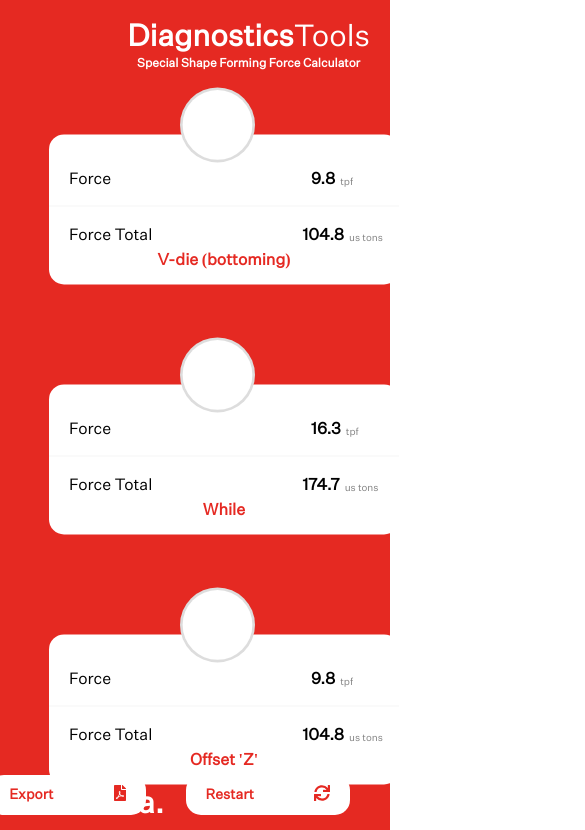
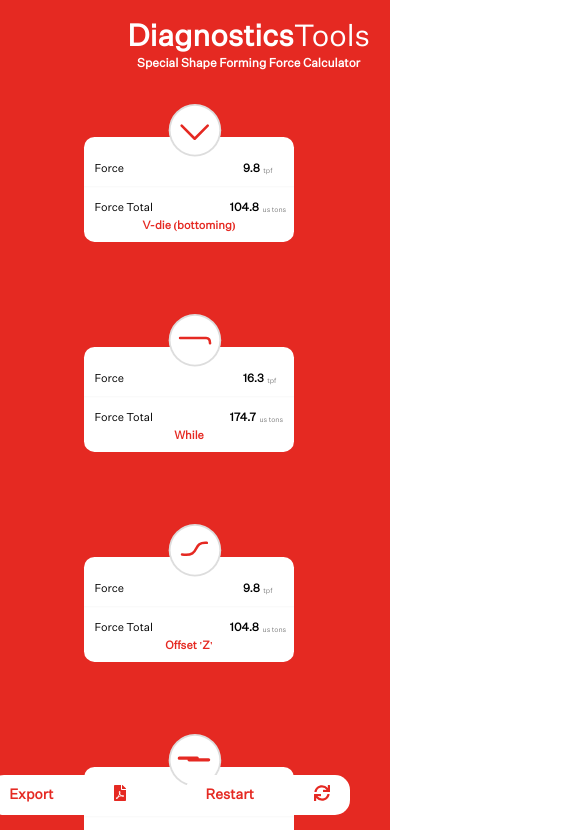
Before and after one commit to edgarkiljak/shape-forming-force-calculator, a React (Create React App) app: page / in a window 390 px wide. Shown: the top 830 px of the page, 585 px wide, since content can reach past the window. Built offline with nearby package versions, Linux system fonts and the light colour scheme.

Commit message:
slide 6 developed

```diff
--- a/public/data.json
+++ b/public/data.json
@@ -3,36 +3,36 @@
     "force": 9.8,
     "forceTotal": 104.8,
     "Description": "V-die (bottoming)",
-    "icon": "<svg xmlns='http://www.w3.org/2000/svg' width='1123' height='794'  stroke='#e52922' stroke-linecap='round' stroke-linejoin='round' fill='#fff' fill-rule='evenodd'><path fill='none' d='M399.5 199.5l100 100 100-100'/></svg>"
+    "icon": "M399.5 199.5l100 100 100-100"
   },
   {
     "force": 16.3,
     "forceTotal": 174.7,
     "Description": "While",
-    "icon": "<svg xmlns='http://www.w3.org/2000/svg' width='1123' height='794'  stroke='#e52922' stroke-linecap='round' stroke-linejoin='round' fill='#fff' fill-rule='evenodd'><path fill='none' d='M399.5 249.5q0 0 100 0 15 0 15 20'/></svg>"
+    "icon": "M399.5 249.5q0 0 100 0 15 0 15 20"
   },
   {
     "force": 9.8,
     "forceTotal": 104.8,
     "Description": "Offset 'Z'",
-    "icon": "<svg xmlns='http://www.w3.org/2000/svg' width='1123' height='794'  stroke='#e52922' stroke-linecap='round' stroke-linejoin='round' fill='#fff' fill-rule='evenodd'><path fill='none' d='M399.5 199.5l100 100 100-100'/></svg>"
+    "icon": "M399.5 349.5c75 10 35-50 95-45"
   },
   {
     "force": 19.5,
     "forceTotal": 209.6,
     "Description": "Material Thickness Offset",
-    "icon": "<svg xmlns='http://www.w3.org/2000/svg' width='1123' height='794'  stroke='#e52922' stroke-linecap='round' stroke-linejoin='round' fill='#fff' fill-rule='evenodd'><path fill='none' d='M399.5 199.5l100 100 100-100'/></svg>"
+    "icon": "M399.5 269.5q0 0 55 0m-25 5q0 0 60 0"
   },
   {
     "force": 14.6,
     "forceTotal": 157.2,
     "Description": "Channel 'U'",
-    "icon": "<svg xmlns='http://www.w3.org/2000/svg' width='1123' height='794'  stroke='#e52922' stroke-linecap='round' stroke-linejoin='round' fill='#fff' fill-rule='evenodd'><path fill='none' d='M399.5 199.5l100 100 100-100'/></svg>"
+    "icon": "M399.5 249.5v50h60v-50"
   },
   {
     "force": 13,
     "forceTotal": 139.8,
     "Description": "V-rib 'V'",
-    "icon": "<svg xmlns='http://www.w3.org/2000/svg' width='1123' height='794'  stroke='#e52922' stroke-linecap='round' stroke-linejoin='round' fill='#fff' fill-rule='evenodd'><path fill='none' d='M399.5 199.5l100 100 100-100'/></svg>"
+    "icon": "M369.5 249.5h7.5l22.5 25 20-25h5m0 0h2.5"
   }
 ]
--- a/src/App.js
+++ b/src/App.js
@@ -32,9 +32,9 @@
         selectedBoxIndex={slideTwoState.selectedBox}
         onChange={handleSlideTwoChange}
       />
-      <Slide3 isInView={currentSlide === 1} />
-      <Slide4 isInView={currentSlide === 2} />
-      <Slide5 isInView={currentSlide === 3} />
+      <Slide3 onChange={handleSlideThreeChange} isInView={currentSlide === 1} />
+      <Slide4 onChange={handleSlideFourChange} isInView={currentSlide === 2} />
+      <Slide5 onChange={handleSlideFiveChange} isInView={currentSlide === 3} />
       <Slide6 isInView={currentSlide === 4} />
     </div>
   );
--- a/src/components/buttons/ButtonWhite.js
+++ b/src/components/buttons/ButtonWhite.js
@@ -4,8 +4,9 @@
 
 const ButtonWhite = (props) => {
   const { label, icon } = props;
+
   return (
-    <div className="button white-button">
+    <div onClick={() => props.onClick()} className="button white-button">
       <div className="white-button-label">{label}</div>
       <div className="white-button-icon">
         {' '}
--- a/src/components/slide-6/ForceContainer.js
+++ b/src/components/slide-6/ForceContainer.js
@@ -3,6 +3,7 @@
 
 const ForceContainer = (props) => {
   const {
+    svgClass,
     circleIcon,
     topPanelValue,
     bottomPannelValue,
@@ -12,7 +13,21 @@
     <div className="force-container">
       <div className="circle-container">
         <div className="inner-circle">
-          <div className="circle-icon">{circleIcon}</div>
+          <div className="circle-icon">
+            <svg
+              className={`svgClass-${props.svgClass}`}
+              xmlns="http://www.w3.org/2000/svg"
+              width="1123"
+              height="794"
+              stroke="#e52922"
+              strokeLinecap="round"
+              strokeLinejoin="round"
+              fill="#fff"
+              fillRule="evenodd"
+            >
+              <path fill="none" d={circleIcon} />
+            </svg>
+          </div>
         </div>
       </div>
       <div className="panel-container">
--- a/src/components/slide-6/Slide6.js
+++ b/src/components/slide-6/Slide6.js
@@ -32,7 +32,11 @@
     getData();
   }, []);
 
-  console.log(data);
+  console.log(data.icon);
+  // Mimics Export button functionality
+  const alertExported = () => {
+    alert('Exported!');
+  };
 
   return (
     data.length > 0 && (
@@ -47,7 +51,8 @@
             return (
               <ForceContainer
                 key={index}
-                // circleIcon={el.icon}
+                svgClass={index}
+                circleIcon={el.icon}
                 topPanelValue={el.force}
                 bottomPannelValue={el.forceTotal}
                 panelDescription={el.Description}
@@ -57,7 +62,11 @@
         </div>
         <Logo position="bottom" headline="Brand ltda." />
         <div className="buttons-container">
-          <ButtonWhite label="Export" icon={faFilePdf} />
+          <ButtonWhite
+            onClick={() => alertExported()}
+            label="Export"
+            icon={faFilePdf}
+          />
           <ButtonWhite label="Restart" icon={faSync} />
         </div>
       </div>
--- a/src/components/slide-6/Slide6.scss
+++ b/src/components/slide-6/Slide6.scss
@@ -142,7 +142,79 @@
   stroke-width: 20px;
 }
 
-.circle-icon svg:nth-child(5) {
-  transform: scale(0.5) translate(-943px, -628px);
-  stroke-width: 20px;
+.svgClass-1 {
+  transform: translate(-495px, -317px) scale(0.4) !important;
+  stroke-width: 10px !important;
 }
+
+.svgClass-2 {
+  transform: translate(-492px, -347px) scale(0.4) !important;
+  stroke-width: 10px !important;
+}
+
+.svgClass-3 {
+  transform: translate(-480px, -312px) scale(0.5) !important;
+  stroke-width: 10px !important;
+}
+
+.svgClass-4 {
+  transform: scale(0.5) translate(-943px, -628px) !important;
+  stroke-width: 10px !important;
+}
+
+.svgClass-5 {
+  transform: scale(0.5) translate(-913px, -608px) !important;
+  stroke-width: 10px !important;
+}
+
+@media only screen and (max-width: 768px) {
+  .makeStyles-root-1 {
+    width: 55% !important;
+  }
+
+  .analysing-headline {
+    font-size: 20px;
+    text-align: left;
+    left: 10px;
+    top: 170px;
+  }
+
+  .force-container {
+    transform: scale(0.7);
+    margin: 30px 0px;
+    width: 300px;
+  }
+
+  .circle-container {
+    margin: -47px 121px;
+    top: 10%;
+    width: 75px;
+    height: 75px;
+    background: #dddddd;
+    border-radius: 50%;
+  }
+
+  .top-panel-label,
+  .bottom-panel-label {
+    margin: 40px 130px 10px 15px;
+    white-space: nowrap;
+  }
+
+  .top-panel-value,
+  .bottom-panel-value {
+    margin: 40px 150px 10px -20px;
+    font-weight: bold;
+  }
+
+  .top-panel-value {
+    margin: 40px 150px 10px 40px;
+  }
+
+  .top-panel-unit,
+  .bottom-panel-unit {
+    margin: 46px 200px 10px -145px;
+    color: grey;
+    font-size: 10px;
+    white-space: nowrap;
+  }
+}
--- a/src/index.scss
+++ b/src/index.scss
@@ -5,6 +5,7 @@
     sans-serif;
   -webkit-font-smoothing: antialiased;
   -moz-osx-font-smoothing: grayscale;
+  overflow-x: hidden !important;
 }
 
 code {
```
Also changed, not shown: 1 other file (tests, documents, lock files or other folders).
